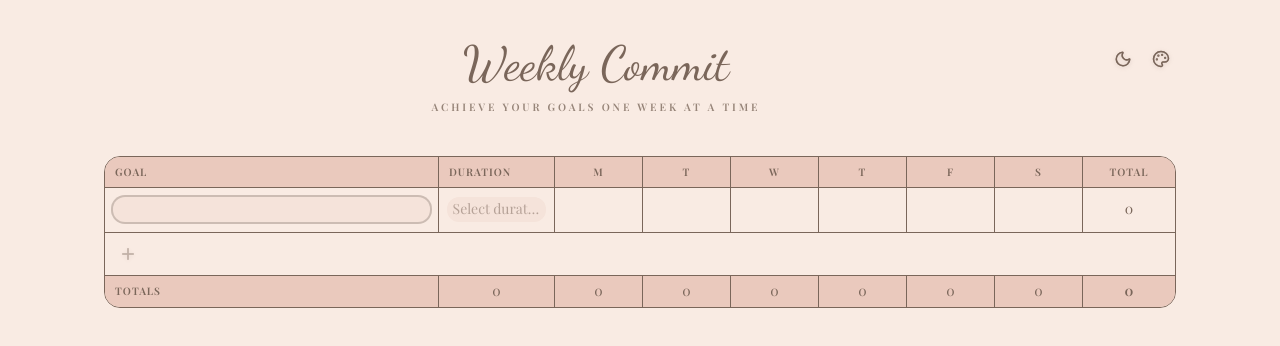
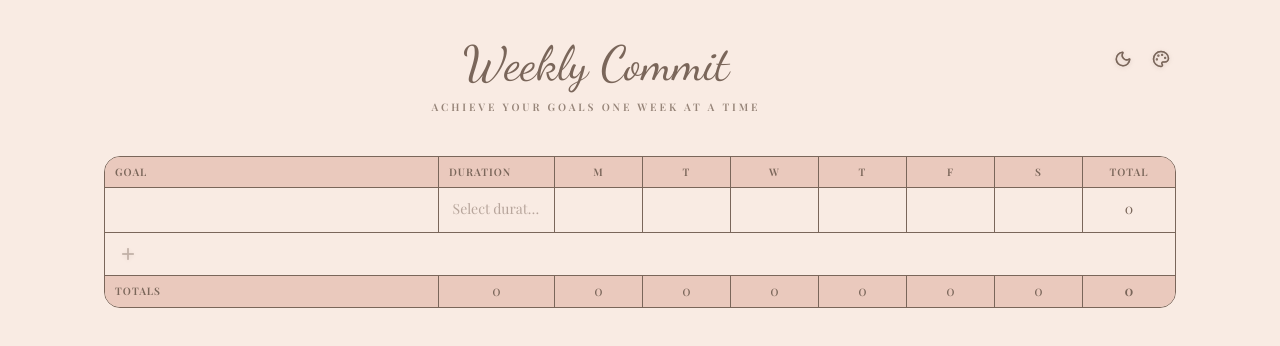
Before and after one commit to danifromecuador/weekly-commit, a Next.js app: page / in a window 1280 px wide. Both pictures are taken after a click on the button 128 px from the left and 260 px from the top of the page. Shown: the top 346 px of the page. Built offline with nearby package versions, Linux system fonts and the light colour scheme; a web font is replaced by a local one.

Commit message:
style(ui): flat duration and goal fields in the grid
Use transparent backgrounds for duration trigger and table goal input;
drop goal button hover fill. Remove focus/active rings on goal input and
goal button so cells stay borderless when editing.

Made-with: Cursor

```diff
--- a/app/globals.css
+++ b/app/globals.css
@@ -305,13 +305,18 @@ html[data-theme="botanical-flow"]:has(.wc-theme-root[data-appearance="dark"]) {
   .wc-td .wc-select {
     border-width: 0;
     box-shadow: none;
-    /* Blend with the table instead of stark --theme-input-bg white */
-    background: color-mix(in srgb, var(--theme-panel) 24%, var(--theme-page));
+    background: transparent;
   }
 
   .wc-td .wc-input:focus-visible,
   .wc-td .wc-select:focus-visible {
-    box-shadow: 0 0 0 2px color-mix(in srgb, var(--theme-ink) 35%, transparent);
+    box-shadow: none;
+    outline: none;
+  }
+
+  .wc-td .wc-input:active {
+    outline: none;
+    box-shadow: none;
   }
 
   .wc-select {
@@ -335,7 +340,7 @@ html[data-theme="botanical-flow"]:has(.wc-theme-root[data-appearance="dark"]) {
     cursor: pointer;
     border: none;
     border-radius: var(--wc-radius-ui);
-    background: color-mix(in srgb, var(--theme-panel) 24%, var(--theme-page));
+    background: transparent;
     color: var(--theme-ink);
     padding: 0.2rem 0.35rem;
     font: inherit;
@@ -369,12 +374,17 @@ html[data-theme="botanical-flow"]:has(.wc-theme-root[data-appearance="dark"]) {
   }
 
   .wc-goal-button:hover {
-    background: var(--theme-hover);
+    background: transparent;
+  }
+
+  .wc-goal-button:active {
+    border-color: transparent;
+    outline: none;
   }
 
   .wc-goal-button:focus-visible {
-    outline: 2px solid color-mix(in srgb, var(--theme-ink) 38%, transparent);
-    outline-offset: 1px;
+    outline: none;
+    box-shadow: none;
   }
 
   .wc-btn-delete {
```
